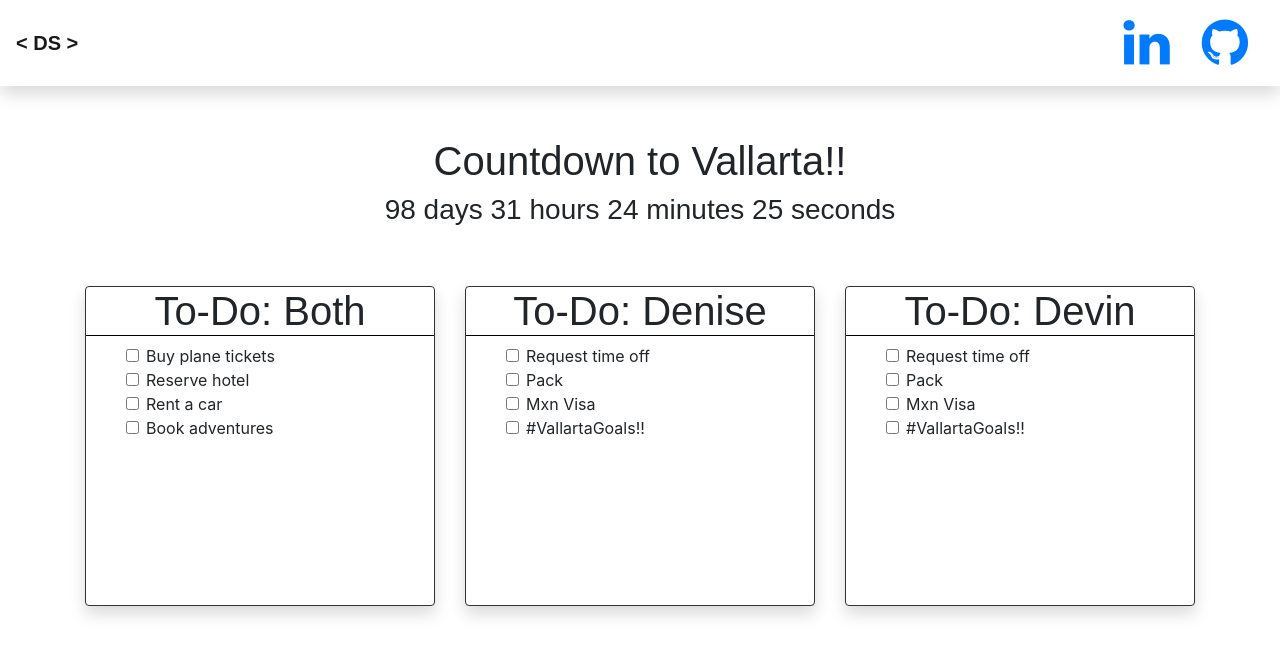
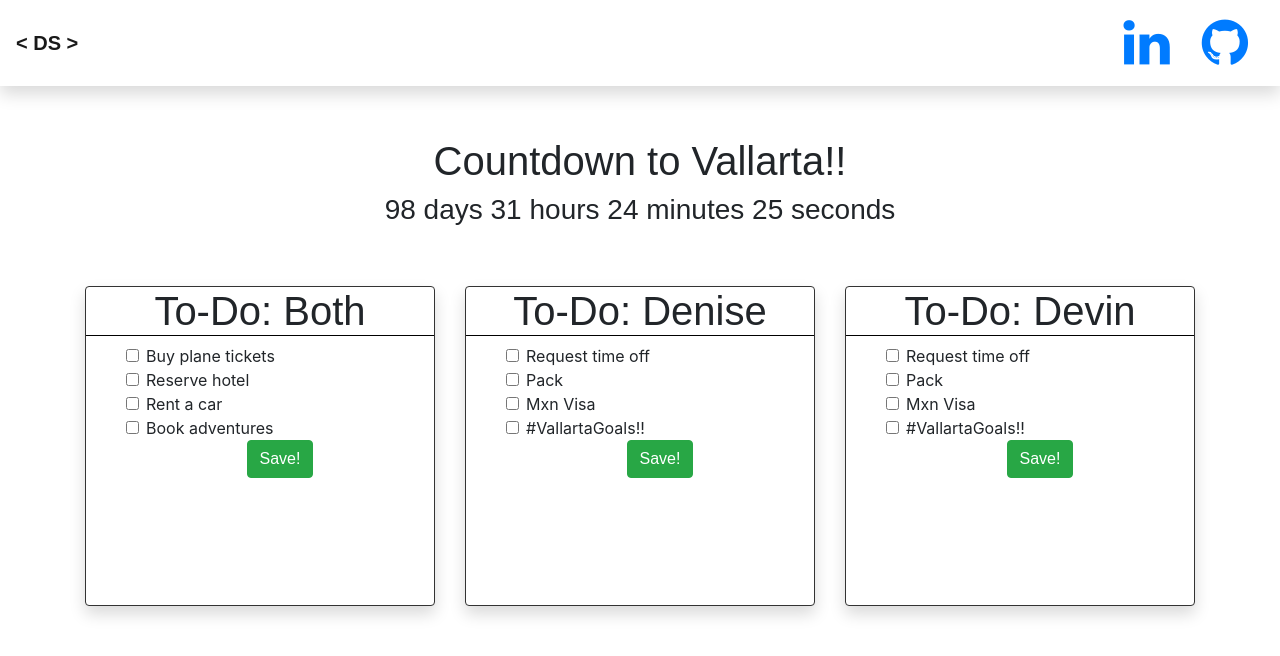
Before and after one commit to Bigshmow/Vacation-Countdown, a React (Create React App) app in the folder client/: page / in a window 1280 px wide. Shown: the top 656 px of the page. Built offline with nearby package versions, Linux system fonts and the light colour scheme; a web font is replaced by a local one.

Commit message:
added a save button to send check state to api

```diff
--- a/client/src/components/Todocard.js
+++ b/client/src/components/Todocard.js
@@ -1,5 +1,5 @@
 import React, { Fragment } from "react";
-import { Card, Col, FormGroup, Label, Input } from "reactstrap";
+import { Button, Card, Col, FormGroup, Label, Input } from "reactstrap";
 import "../styles.css";
 
 export const Todocard = (props) => {
@@ -15,13 +15,16 @@ const Todos = require("../todos.json")
                         <h1 className="todo text-center">To-Do: {todo.name}</h1>
                         <ul>
                         {todo.list.map( (item, i) =>
-                            <FormGroup check key={i}>
-                                <Label check>
+                            <FormGroup check>
+                                <Label check key={i}>
                                     <Input type="checkbox" />{' '}
                                     {item}
                                 </Label>
                             </FormGroup>
                             )}
+                            <div className='d-flex justify-content-center align-self-end'>
+                            <Button color="success">Save!</Button>
+                            </div>
                         </ul>
                     </Card>
                 </div>
```
